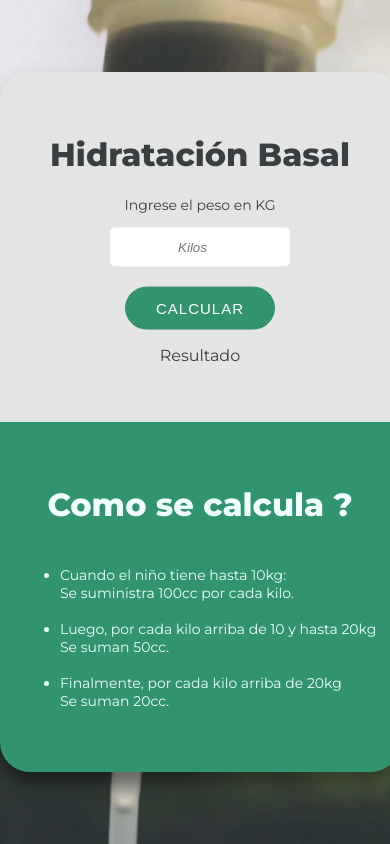
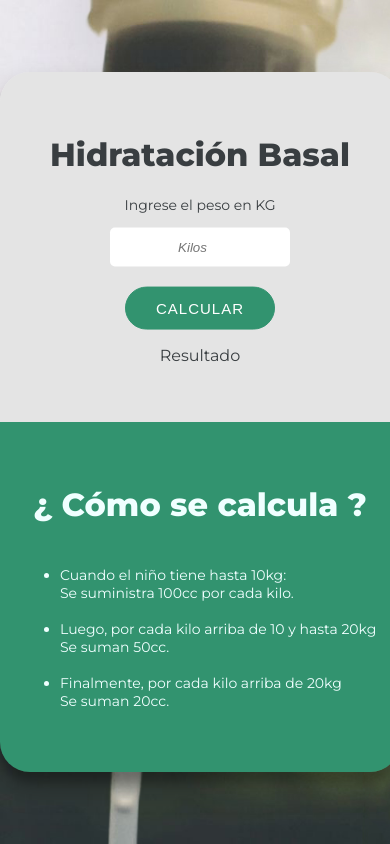
Before and after one commit to brihanPenayo/calculadora, a plain HTML site: page index.html in a window 390 px wide. Drawn offline with Linux system fonts and the light colour scheme; a script that the page names is missing.

```diff
--- a/index.html
+++ b/index.html
@@ -26,7 +26,7 @@
         <!-- <span> escribe el texto en la misma linea, no utiliza bloque -->
         <div id="infoCalculo" class="responsiveHV">
             <div class="contenido">
-                <h1>Como se calcula ?</h1>
+                <h1>¿ Cómo se calcula ?</h1>
                 <ul id="infoCalc">
                     <li>Cuando el niño tiene hasta 10kg:<br>Se suministra 100cc por cada kilo.</li>
                     <br>
```
